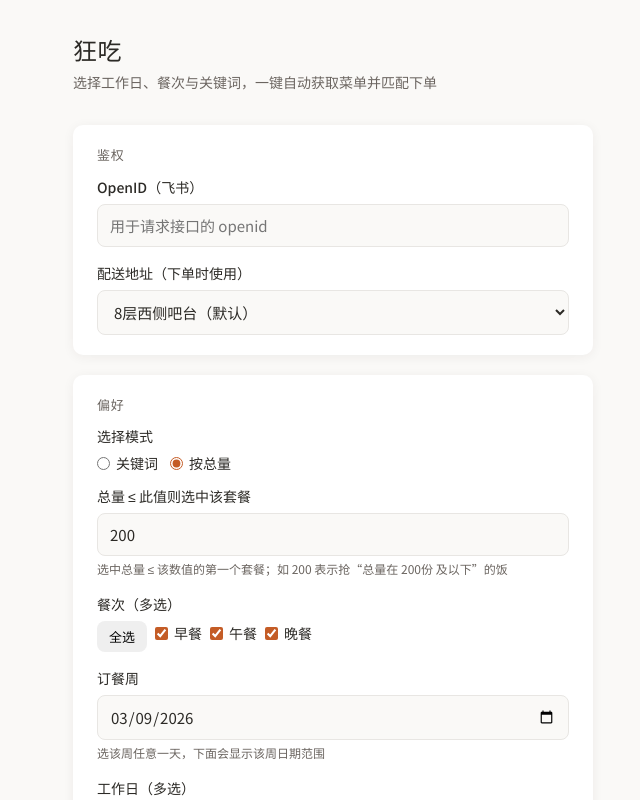
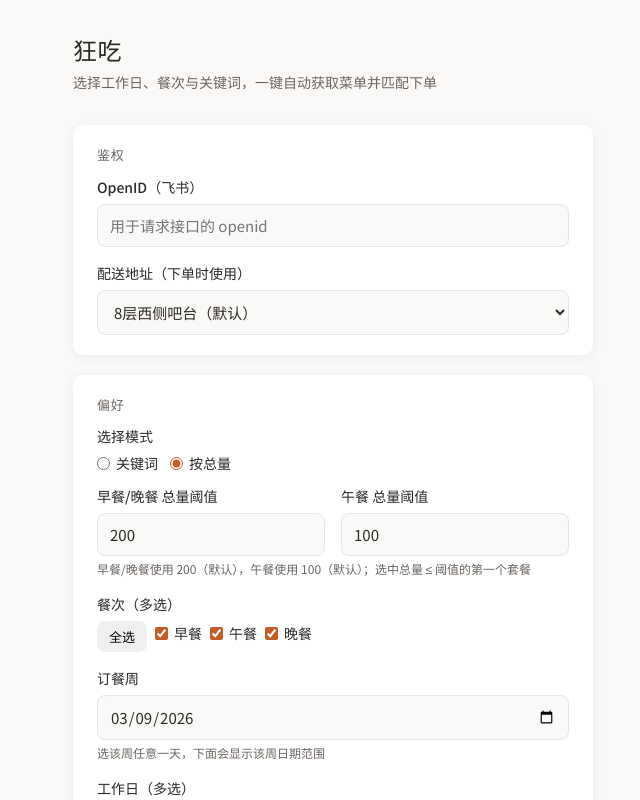
Before and after one commit to pingchangxin3z/kuang-eat, a React (Vite) app: page / in a window 1280 px wide. Shown: the top 800 px of the page, without its empty margins (307-947 px from the left). Built offline with nearby package versions, Linux system fonts and the light colour scheme.

Commit message:
总量区分早午餐

```diff
--- a/src/App.tsx
+++ b/src/App.tsx
@@ -63,7 +63,8 @@ interface RunOrderTaskParams {
   selectedMealTypes: (1 | 2 | 3)[]
   matchMode: 'keywords' | 'stock'
   keywords: string
-  stockThreshold: number
+	stockThresholdBreakfastDinner: number
+	stockThresholdLunch: number
   addressId: number
   addressDetail: string
 }
@@ -73,7 +74,18 @@ async function runOrderTask(
   params: RunOrderTaskParams,
   onProgress?: (results: RunDayResult[]) => void
 ): Promise<RunDayResult[]> {
-  const { openid, weekPick, selectedWeekdays, selectedMealTypes, matchMode, keywords, stockThreshold, addressId, addressDetail } = params
+	const {
+		openid,
+		weekPick,
+		selectedWeekdays,
+		selectedMealTypes,
+		matchMode,
+		keywords,
+		stockThresholdBreakfastDinner,
+		stockThresholdLunch,
+		addressId,
+		addressDetail
+	} = params
   const weekDates = getWeekDates(weekPick)
   const kw = parseKeywords(keywords)
   const sortedDays = [...selectedWeekdays].sort((a, b) => a - b)
@@ -103,10 +115,12 @@ async function runOrderTask(
   const results: RunDayResult[] = []
   for (const item of menuResults) {
     const { dateStr, dateLabel, mealType, mealTypeLabel, list } = item
+		const threshold =
+			mealType === 2 ? stockThresholdLunch : stockThresholdBreakfastDinner
     const matched =
       matchMode === 'keywords'
         ? matchFirstMenuItem(list, kw)
-        : matchFirstByStockCount(list, stockThreshold)
+				: matchFirstByStockCount(list, threshold)
     if (matched) {
       try {
         const orderRes = await createOrder(
@@ -148,7 +162,7 @@ async function runOrderTask(
       const noMatchMsg =
         matchMode === 'keywords'
           ? (list.length === 0 ? '暂无菜单' : '未匹配到关键词')
-          : (list.length === 0 ? '暂无菜单' : `无总量 ≤ ${stockThreshold} 的套餐`)
+				: (list.length === 0 ? '暂无菜单' : `无总量 ≤ ${threshold} 的套餐`)
       results.push({
         date: dateStr,
         dateLabel,
@@ -173,7 +187,8 @@ function App() {
   })
   const [matchMode, setMatchMode] = useState<'keywords' | 'stock'>('stock')
   const [keywords, setKeywords] = useState('金谷园')
-  const [stockThresholdInput, setStockThresholdInput] = useState('200')
+	const [stockThresholdBreakfastDinnerInput, setStockThresholdBreakfastDinnerInput] = useState('200')
+	const [stockThresholdLunchInput, setStockThresholdLunchInput] = useState('100')
   const [selectedMealTypes, setSelectedMealTypes] = useState<(1 | 2 | 3)[]>([1, 2, 3])
   const [weekPick, setWeekPick] = useState(() => {
     const d = new Date()
@@ -233,7 +248,14 @@ function App() {
 
   const selectedAddress = addressList.find((a) => a.id === selectedAddressId)
   const getTaskParams = useCallback((): RunOrderTaskParams => {
-    const stockThreshold = matchMode === 'stock' ? (parseStockThreshold(stockThresholdInput) ?? 0) : 0
+		const stockThresholdBreakfastDinner =
+			matchMode === 'stock'
+				? (parseStockThreshold(stockThresholdBreakfastDinnerInput) ?? 0)
+				: 0
+		const stockThresholdLunch =
+			matchMode === 'stock'
+				? (parseStockThreshold(stockThresholdLunchInput) ?? 0)
+				: 0
     return {
       openid,
       weekPick,
@@ -241,11 +263,22 @@ function App() {
       selectedMealTypes,
       matchMode,
       keywords,
-      stockThreshold,
+			stockThresholdBreakfastDinner,
+			stockThresholdLunch,
       addressId: selectedAddress?.id ?? 118,
       addressDetail: selectedAddress?.detailAddress ?? '8层西侧吧台'
     }
-  }, [openid, weekPick, selectedWeekdays, selectedMealTypes, matchMode, keywords, stockThresholdInput, selectedAddress])
+	}, [
+		openid,
+		weekPick,
+		selectedWeekdays,
+		selectedMealTypes,
+		matchMode,
+		keywords,
+		stockThresholdBreakfastDinnerInput,
+		stockThresholdLunchInput,
+		selectedAddress
+	])
 
   useEffect(() => {
     if (!openid.trim()) {
@@ -316,9 +349,10 @@ function App() {
       return
     }
     if (matchMode === 'stock') {
-      const parsed = parseStockThreshold(stockThresholdInput)
-      if (parsed === null) {
-        setStatus({ type: 'error', msg: '请输入有效的总量数值（≥0 的整数）' })
+			const parsedBd = parseStockThreshold(stockThresholdBreakfastDinnerInput)
+			const parsedL = parseStockThreshold(stockThresholdLunchInput)
+			if (parsedBd === null || parsedL === null) {
+				setStatus({ type: 'error', msg: '请输入有效的总量数值（≥0 的整数）' })
         return
       }
     }
@@ -336,7 +370,17 @@ function App() {
     } finally {
       setLoading(false)
     }
-  }, [openid, matchMode, keywords, stockThresholdInput, weekPick, selectedWeekdays, selectedMealTypes, getTaskParams])
+	}, [
+		openid,
+		matchMode,
+		keywords,
+		stockThresholdBreakfastDinnerInput,
+		stockThresholdLunchInput,
+		weekPick,
+		selectedWeekdays,
+		selectedMealTypes,
+		getTaskParams
+	])
 
   const stopMonitor = useCallback(() => {
     if (monitorIntervalRef.current) {
@@ -360,7 +404,11 @@ function App() {
       setStatus({ type: 'error', msg: '请至少选择一种餐次（早/午/晚餐）' })
       return
     }
-    if (matchMode === 'stock' && parseStockThreshold(stockThresholdInput) === null) {
+		if (
+			matchMode === 'stock' &&
+			(parseStockThreshold(stockThresholdBreakfastDinnerInput) === null ||
+				parseStockThreshold(stockThresholdLunchInput) === null)
+		) {
       setStatus({ type: 'error', msg: '请输入有效的总量数值（≥0 的整数）' })
       return
     }
@@ -415,7 +463,20 @@ function App() {
 
     doProbe()
     monitorIntervalRef.current = setInterval(doProbe, monitorIntervalMs)
-  }, [openid, matchMode, keywords, stockThresholdInput, monitorIntervalInput, weekPick, selectedWeekdays, selectedMealTypes, weekDates, stopMonitor, getTaskParams])
+	}, [
+		openid,
+		matchMode,
+		keywords,
+		stockThresholdBreakfastDinnerInput,
+		stockThresholdLunchInput,
+		monitorIntervalInput,
+		weekPick,
+		selectedWeekdays,
+		selectedMealTypes,
+		weekDates,
+		stopMonitor,
+		getTaskParams
+	])
 
   useEffect(() => {
     if (!isMonitoring) return
@@ -492,16 +553,31 @@ function App() {
         )}
         {matchMode === 'stock' && (
           <>
-            <label htmlFor="stockThreshold">总量 ≤ 此值则选中该套餐</label>
-            <input
-              id="stockThreshold"
-              type="text"
-              inputMode="numeric"
-              value={stockThresholdInput}
-              onChange={(e) => setStockThresholdInput(e.target.value)}
-              placeholder="如 200"
-            />
-            <p className="input-hint">选中总量 ≤ 该数值的第一个套餐；如 200 表示抢“总量在 200份 及以下”的饭</p>
+				<div className="row">
+					<div>
+						<label htmlFor="stockThresholdBd">早餐/晚餐 总量阈值</label>
+						<input
+							id="stockThresholdBd"
+							type="text"
+							inputMode="numeric"
+							value={stockThresholdBreakfastDinnerInput}
+							onChange={(e) => setStockThresholdBreakfastDinnerInput(e.target.value)}
+							placeholder="默认 200"
+						/>
+					</div>
+					<div>
+						<label htmlFor="stockThresholdLunch">午餐 总量阈值</label>
+						<input
+							id="stockThresholdLunch"
+							type="text"
+							inputMode="numeric"
+							value={stockThresholdLunchInput}
+							onChange={(e) => setStockThresholdLunchInput(e.target.value)}
+							placeholder="默认 100"
+						/>
+					</div>
+				</div>
+				<p className="input-hint">早餐/晚餐使用 200（默认），午餐使用 100（默认）；选中总量 ≤ 阈值的第一个套餐</p>
           </>
         )}
         <div style={{ marginTop: '1rem' }}>
```
